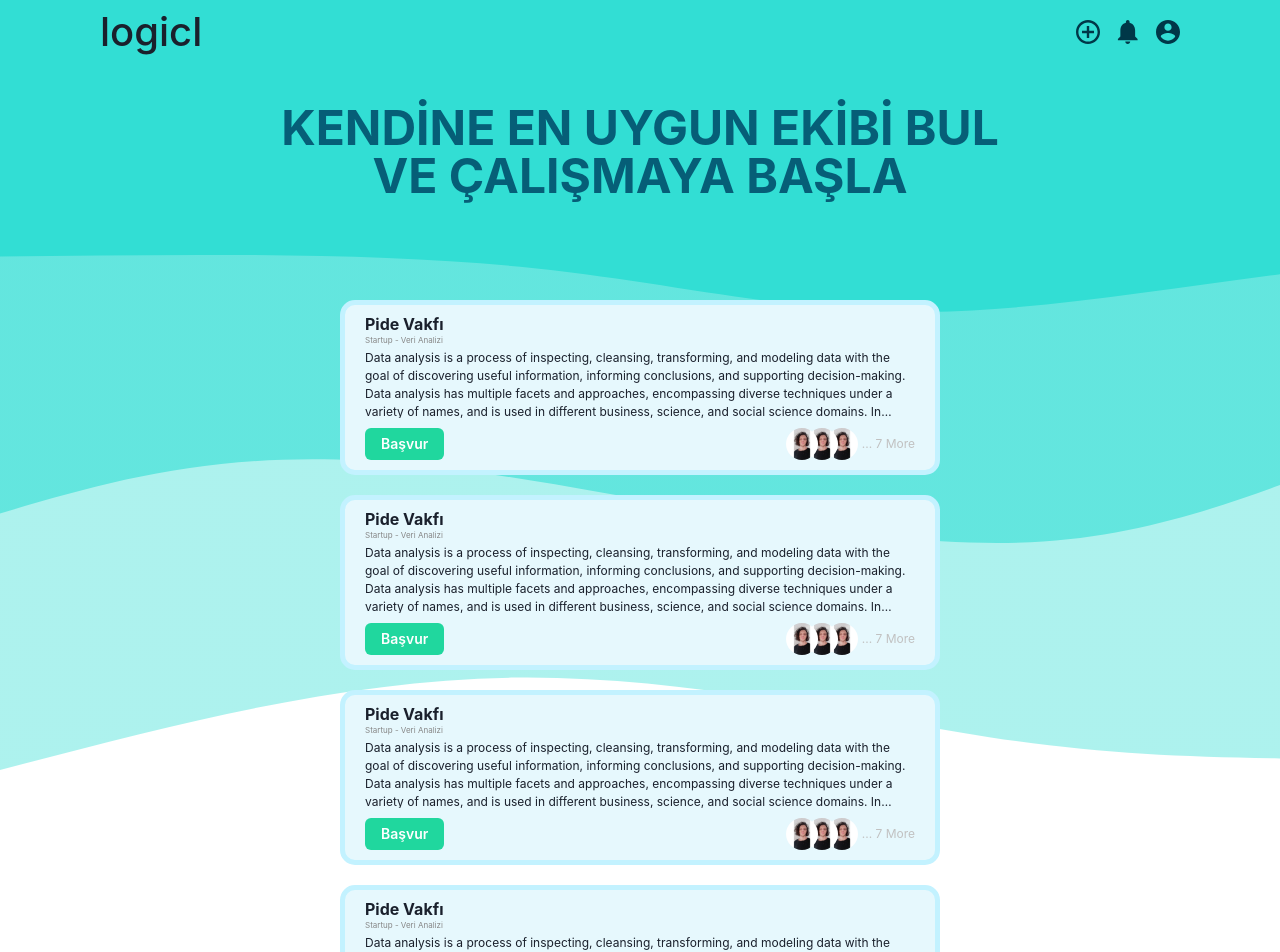
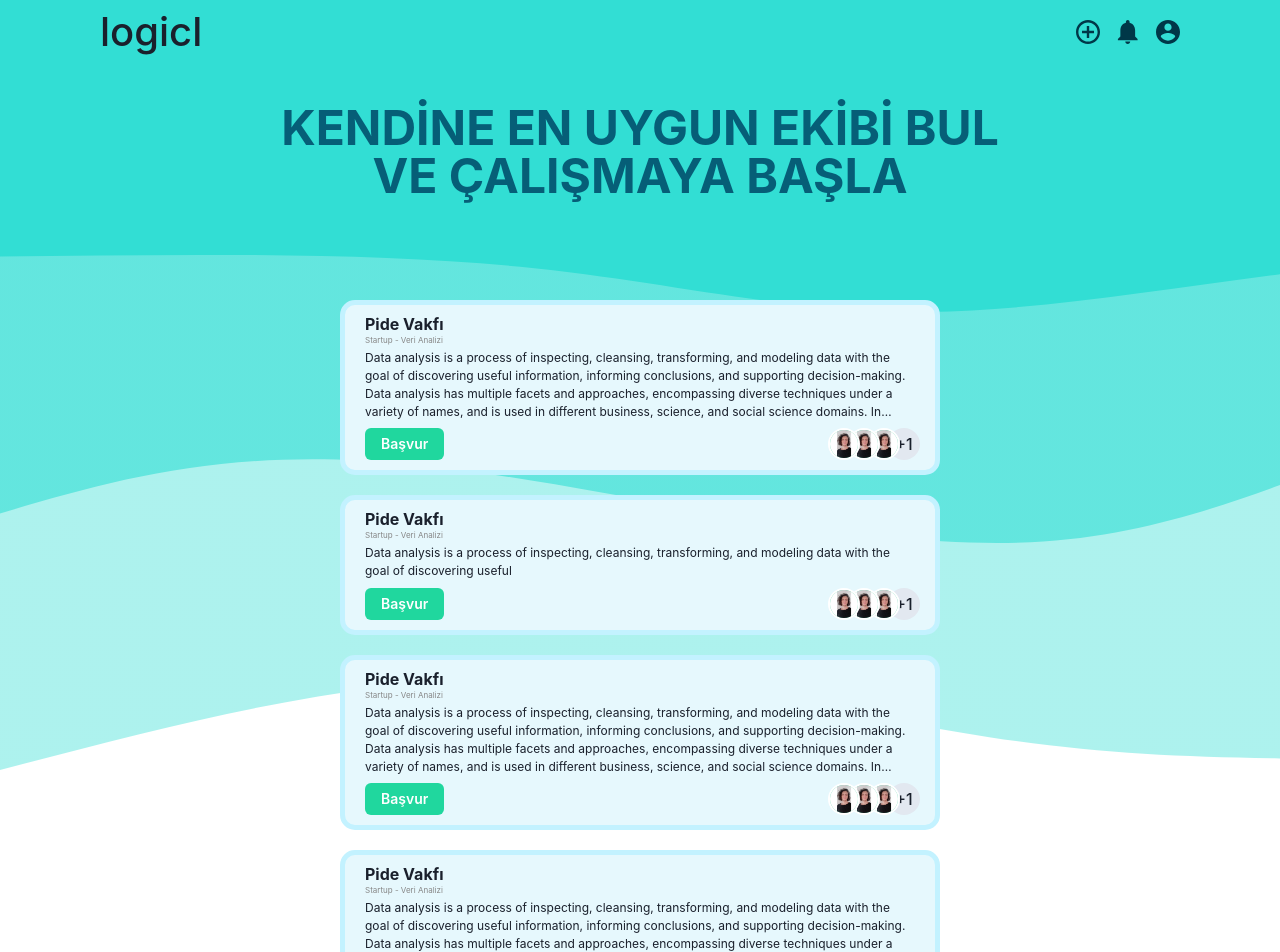
Before and after one commit to pauieeecs/logicl, a Next.js app: page /teamsearching in a window 1280 px wide. Shown: the top 952 px of the page. Built offline with nearby package versions, Linux system fonts and the light colour scheme.

Commit message:
Team component updated

```diff
--- a/src/components/Team-Searching/Team.tsx
+++ b/src/components/Team-Searching/Team.tsx
@@ -1,33 +1,26 @@
-import { Flex, Image, Text, Heading, Button, Stack } from "@chakra-ui/react"
+import { Flex, Text, Heading, Button, AvatarGroup, Avatar } from "@chakra-ui/react"
 
 interface Props {
   teamName: string
   teamCategory: string
   teamText: string
-  teamAppliers: number
-  teamAppImg1: string
-  teamAppImg2: string
-  teamAppImg3: string
+  name: string
+  avatar: string
 }
 
-const Team: React.FC<Props> = ({
-  teamAppliers,
-  teamText,
-  teamCategory,
-  teamName,
-  teamAppImg1,
-  teamAppImg2,
-  teamAppImg3,
-}) => {
+const Team: React.FC<Props> = ({ name, avatar, teamText, teamCategory, teamName }) => {
   return (
     <Flex
-      p="10px 20px"
+      paddingX="20px"
+      paddingTop="10px"
+      paddingBottom="50px"
       borderRadius="15px"
       border="5px solid #C3F2FF"
       w="600px"
-      h="175px"
+      maxH="175px"
       bgColor="#E6F8FD"
       direction="column"
+      position="relative"
     >
       <Heading size="sm">{teamName}</Heading>
       <Text fontSize="8px" color="#878787">
@@ -36,21 +29,16 @@ const Team: React.FC<Props> = ({
       <Text noOfLines={4} fontSize="12px" mt="3px">
         {teamText}
       </Text>
-      <Flex justifyContent="space-between" alignItems="center" mt="10px">
-        <Button bgColor="#20D79E" color="#fff" h={8} fontSize="sm">
-          Başvur
-        </Button>
-        <Flex direction="row" alignItems="center">
-          <Stack direction="row" spacing={-3}>
-            <Image zIndex="3" src={teamAppImg1} boxSize={8} borderRadius={16} />
-            <Image zIndex="2" src={teamAppImg2} boxSize={8} borderRadius={16} />
-            <Image zIndex="1" src={teamAppImg3} boxSize={8} borderRadius={16} />
-          </Stack>
-          <Text ml={1} fontSize="12px" color="#C1C1C1">
-            ... {teamAppliers - 3} More
-          </Text>
-        </Flex>
-      </Flex>
+
+      <Button bottom="10px" position="absolute" bgColor="#20D79E" color="#fff" h={8} fontSize="sm">
+        Başvur
+      </Button>
+      <AvatarGroup position="absolute" bottom="10px" right="15px" size="sm" max={3}>
+        <Avatar name={name} src={avatar} />
+        <Avatar name={name} src={avatar} />
+        <Avatar name={name} src={avatar} />
+        <Avatar name={name} src={avatar} />
+      </AvatarGroup>
     </Flex>
   )
 }
--- a/src/pages/teamsearching.tsx
+++ b/src/pages/teamsearching.tsx
@@ -19,10 +19,17 @@ const TeamSearching: React.FC = () => {
            techniques under a variety of names, and is used in different business,
            science, and social science domains. In today's business world, data analysis plays a role in making
            decisions more scientific and helping businesses operate more effectively."
-          teamAppliers={10}
-          teamAppImg1="/user.jpg"
-          teamAppImg2="/user.jpg"
-          teamAppImg3="/user.jpg"
+          name="Emre Mert Akdağ"
+          avatar="user.jpg"
+        />
+        <Team
+          teamName="Pide Vakfı"
+          teamCategory="Startup - Veri Analizi"
+          teamText="Data analysis is a process of inspecting, cleansing,
+          transforming, and modeling data with the goal of discovering useful
+      "
+          name="Emre Mert Akdağ"
+          avatar="user.jpg"
         />
         <Team
           teamName="Pide Vakfı"
@@ -34,10 +41,8 @@ const TeamSearching: React.FC = () => {
            techniques under a variety of names, and is used in different business,
            science, and social science domains. In today's business world, data analysis plays a role in making
            decisions more scientific and helping businesses operate more effectively."
-          teamAppliers={10}
-          teamAppImg1="/user.jpg"
-          teamAppImg2="/user.jpg"
-          teamAppImg3="/user.jpg"
+          name="Emre Mert Akdağ"
+          avatar="user.jpg"
         />
         <Team
           teamName="Pide Vakfı"
@@ -49,25 +54,8 @@ const TeamSearching: React.FC = () => {
            techniques under a variety of names, and is used in different business,
            science, and social science domains. In today's business world, data analysis plays a role in making
            decisions more scientific and helping businesses operate more effectively."
-          teamAppliers={10}
-          teamAppImg1="/user.jpg"
-          teamAppImg2="/user.jpg"
-          teamAppImg3="/user.jpg"
-        />
-        <Team
-          teamName="Pide Vakfı"
-          teamCategory="Startup - Veri Analizi"
-          teamText="Data analysis is a process of inspecting, cleansing,
-          transforming, and modeling data with the goal of discovering useful
-           information, informing conclusions, and supporting decision-making.
-           Data analysis has multiple facets and approaches, encompassing diverse
-           techniques under a variety of names, and is used in different business,
-           science, and social science domains. In today's business world, data analysis plays a role in making
-           decisions more scientific and helping businesses operate more effectively."
-          teamAppliers={10}
-          teamAppImg1="/user.jpg"
-          teamAppImg2="/user.jpg"
-          teamAppImg3="/user.jpg"
+          name="Emre Mert Akdağ"
+          avatar="user.jpg"
         />
       </Stack>
     </Container>
```
